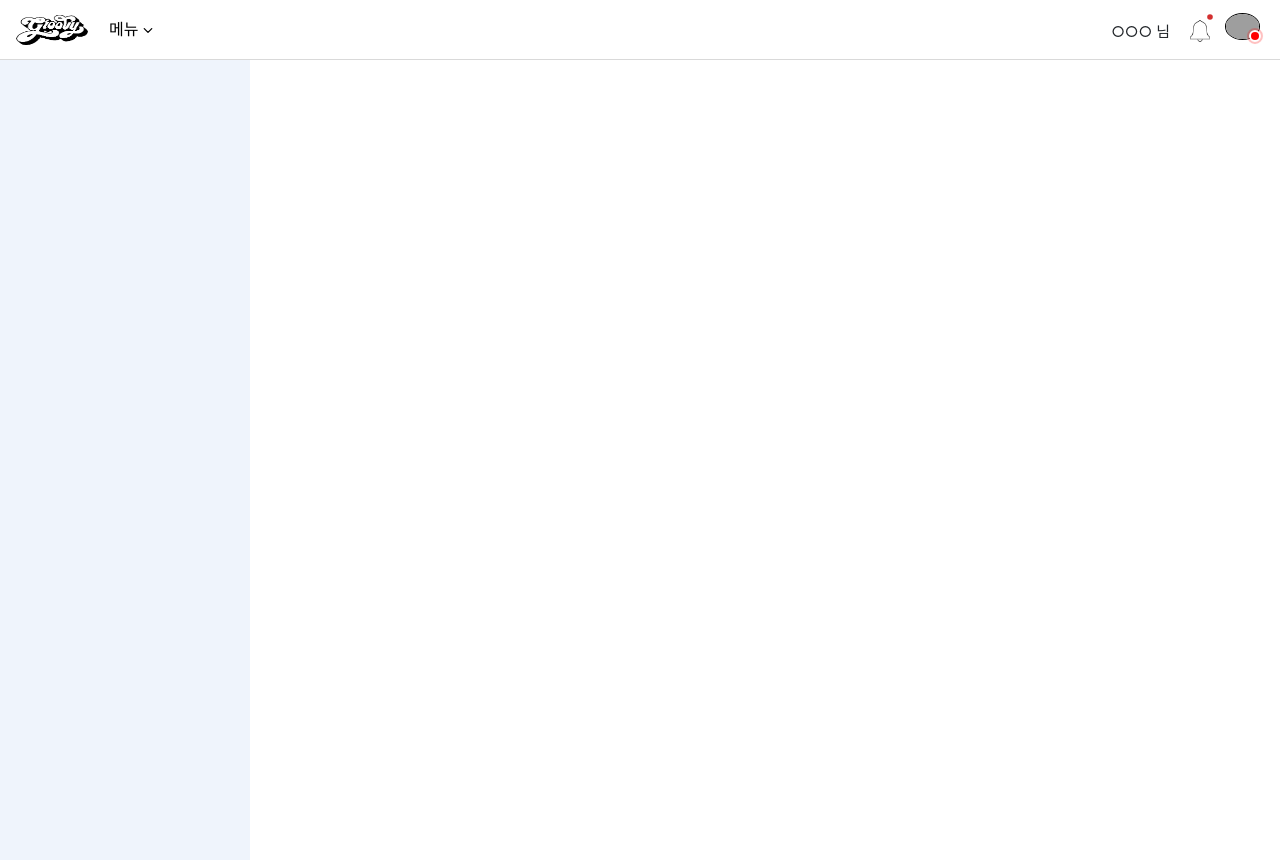
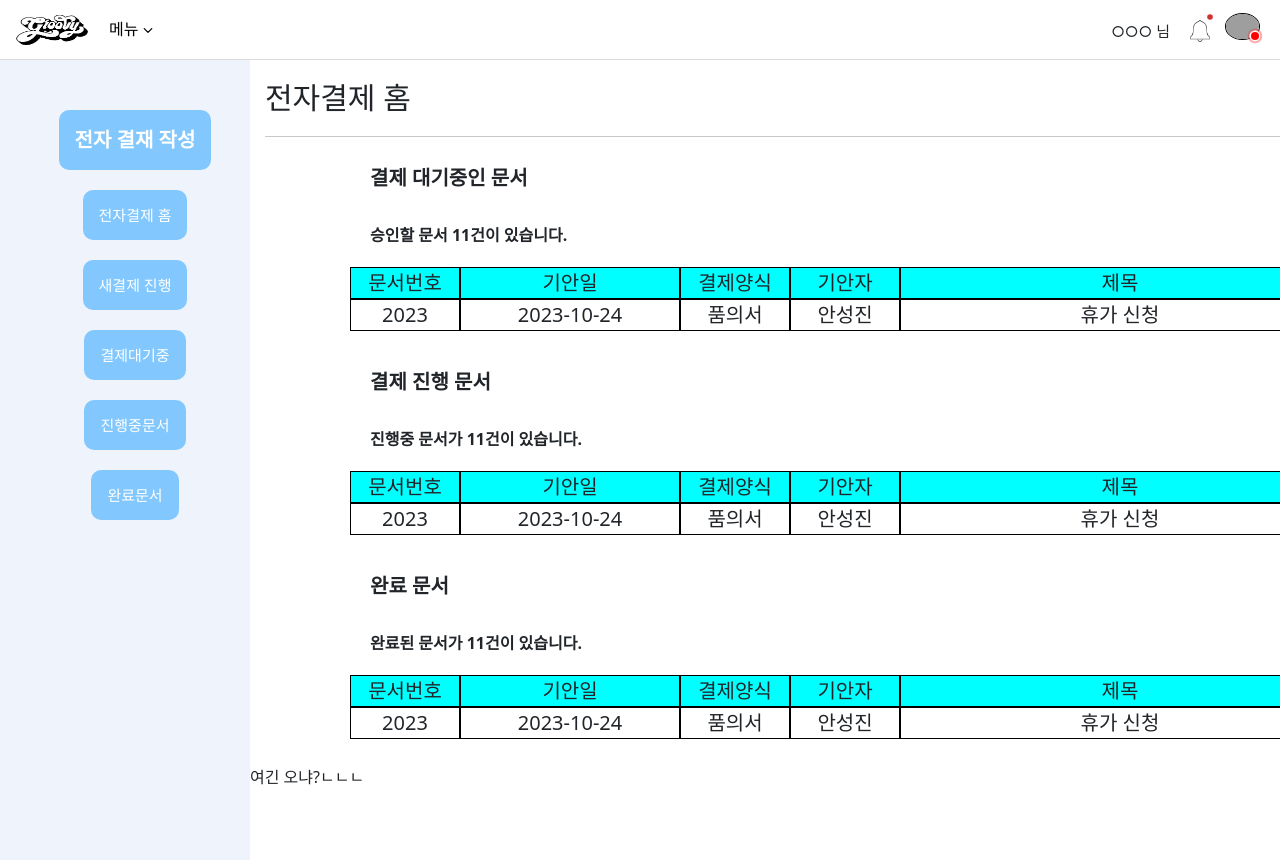
Before and after one commit to hipese/Groovy_React, a React (Create React App) app: page /Groovy/signlist in a window 1280 px wide. Built offline with nearby package versions, Linux system fonts and the light colour scheme; grey boxes are pictures that could not be loaded.

Commit message:
페이지 작업

```diff
--- a/src/pages/Groovy/Groovy.js
+++ b/src/pages/Groovy/Groovy.js
@@ -15,6 +15,7 @@ import { Container } from "reactstrap";
 import SlideBar from "../Main/components/SlideBar/SlideBar/SlideBar";
 import { useContext, useEffect } from "react";
 import { LoginContext } from "../../App";
+import Sign_List from "../Sign/components/Sign_Main/Sign_List";
 
 const Groovy = () => {
 
@@ -53,7 +54,7 @@ const Groovy = () => {
                     <Route path="dashboard" element={<DashBoard />} />
                     <Route path="email" element={<Email />} />
                     <Route path="message" element={<Message />} />
-                    <Route path="sign" element={<Sign_Main />} />
+                    <Route path="signlist" element={<Sign_List />} />
                     <Route path="survey" element={<Survey />} />
                     <Route path="todolist" element={<ToDoList />} />
                 </Routes>
--- a/src/pages/Main/components/Navigator/DropDown/DropDowns.js
+++ b/src/pages/Main/components/Navigator/DropDown/DropDowns.js
@@ -203,7 +203,7 @@ class Dropdown extends Component {
             </li>
             <li style={styles.item} onClick={this.toggleState}>
               <Item>
-                <Link to="/Groovy/sign" style={styles.link}>
+                <Link to="/Groovy/signlist" style={styles.link}>
                   <List>
                     <img src={approval} alt="" width={"15px"} height={"15px"} />{" "}
                     전자결재
--- a/src/pages/Main/components/SlideBar/SlideBar/Sign/SignSlide.js
+++ b/src/pages/Main/components/SlideBar/SlideBar/Sign/SignSlide.js
@@ -6,35 +6,40 @@ const SignSlide = () => {
         <div className={style.SignSlide}>
 
             <div className={style.btndiv}>
-                <Link to="Sign_Wirte">
+                <Link to="write">
                     <button className={style.writeBtn}><strong>전자 결재 작성</strong></button>
                 </Link>
             </div>
 
 
             <div className={style.btndiv}>
-                <Link to="Sign_Main"></Link>
-                <button className={style.btn}>전자결제 홈</button>
+                <Link to="">
+                    <button className={style.btn}>전자결제 홈</button>
+                </Link>
             </div>
 
             <div className={style.btndiv}>
-                <Link to="Sign_Wirte"></Link>
-                <button className={style.btn}>새결제 진행</button>
+                <Link to="write">
+                    <button className={style.btn}>새결제 진행</button>
+                </Link>
             </div>
 
             <div className={style.btndiv}>
-                <Link to="Sign_Wait"></Link>
-                <button className={style.btn}>결제대기중</button>
+                <Link to="wait">
+                    <button className={style.btn}>결제대기중</button>
+                </Link>
             </div>
 
             <div className={style.btndiv}>
-                <Link to="Sign_Progress"></Link>
-                <button className={style.btn}>진행중문서</button>
+                <Link to="progress">
+                    <button className={style.btn}>진행중문서</button>
+                </Link>
             </div>
 
             <div className={style.btndiv}>
-                <Link to="Sign_Complete"></Link>
-                <button className={style.btn}>완료문서</button>
+                <Link to="complete">
+                    <button className={style.btn}>완료문서</button>
+                </Link>
             </div>
 
 
--- a/src/pages/Main/components/SlideBar/SlideBar/SlideBar.js
+++ b/src/pages/Main/components/SlideBar/SlideBar/SlideBar.js
@@ -28,7 +28,7 @@ const SlideBar = () => {
         <Route path="/contacts/*" element={<ContactsSlide />} />
         <Route path="/mail/*" element={<EMailSlide />} />
         <Route path="/message/*" element={<MessageSlide />} />
-        <Route path="/sign/*" element={<SignSlide />} />
+        <Route path="/signlist/*" element={<SignSlide />} />
         <Route path="/survey/*" element={<SurveySlide />} />
         <Route path ="/list/*" element={<ToDoListSlide />} />
       </Routes>
--- a/src/pages/Sign/components/Sign_Main/Sign_List.js
+++ b/src/pages/Sign/components/Sign_Main/Sign_List.js
@@ -3,15 +3,45 @@ import Sign_Main from "./Sign_Main";
 import Sign_Wait from "./Sign_Wait";
 import Sign_Write from "./Sign_Wirte";
 import Sign_Complete from "./Sign_Complete";
+import Sign_Progress from "./Sign_Progress";
+
+const SignM=()=>{
+  return(
+    <Sign_Main/>
+  );
+}
+const SignWrt=()=>{
+  return(
+    <Sign_Write/>
+  );
+}
+
+const SignWa=()=>{
+  return(
+    <Sign_Wait/>
+  );
+}
+
+const SignP=()=>{
+  return(
+    <Sign_Progress/>
+  );
+}
+
+const SignC=()=>{
+  return(
+    <Sign_Complete/>
+  );
+}
 
 const Sign_List = () => {
   return (
     <Routes>
-      <Route path="/" element={<Sign_Main />} />
-      <Route path="/wait" element={<Sign_Wait />} />
+      <Route path="/" element={<SignM/>} />
+      <Route path="/wait" element={<SignWa />} />
       <Route path="/write" element={<Sign_Write />} />
-      <Route path="/progress" element={<Sign_Progress />} />
-      <Route path="/complete" element={<Sign_Complete />} />
+      {/* <Route path="/progress" element={<SignP />} />
+      <Route path="/complete" element={<SignC />} /> */}
     </Routes>
   );
 };
--- a/src/pages/Sign/components/Sign_Main/Sign_Main.js
+++ b/src/pages/Sign/components/Sign_Main/Sign_Main.js
@@ -3,7 +3,9 @@ import style from "./Sign_Main.module.css"
 import DocumentList from "../../../Components/Table/DocumentList";
 
 const Sign_Main = () => {
+
     return (
+
         <div className={style.sign_container}>
             <div className={style.header}>
                 전자결제 홈
@@ -28,6 +30,9 @@ const Sign_Main = () => {
                 <DocumentList />
             </div>
 
+            <div>
+                여긴 오냐?ㄴㄴㄴ
+            </div>
         </div>
     );
 }
--- a/src/pages/Sign/components/Sign_Main/Sign_Wirte.js
+++ b/src/pages/Sign/components/Sign_Main/Sign_Write.js
@@ -2,7 +2,7 @@
 
 const Sign_Write=()=>{
     return(
-        <div>Sign_Write</div>
+        <div>Sign_Wait</div>
     );
 }
 export default Sign_Write;
```
